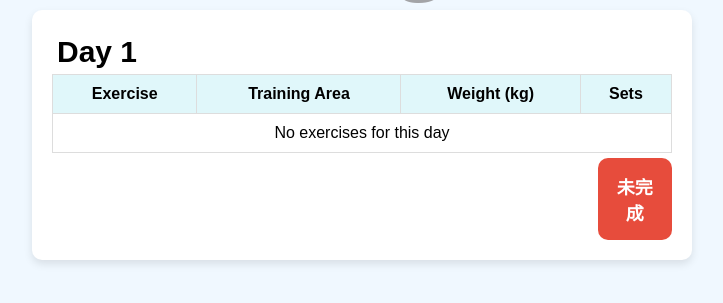
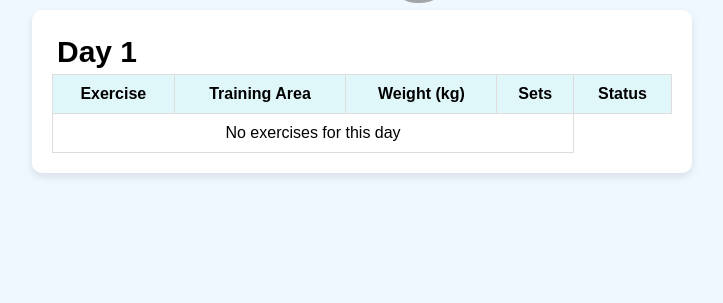
Before and after one commit to Poyi1028/DB_Project, a Flask app: page /plan/workout/make in a window 1280 px wide. Shown: the part 131-434 px from the top of the page, without its empty margins (278-1001 px from the left). Run offline with Flask 3, Linux system fonts and the light colour scheme; the visitor is signed in with stand-in values (Sample User, id 1); data that the repository does not hold is empty.

Commit message:
健身菜單按鈕完成

```diff
--- a/app.py
+++ b/app.py
@@ -290,37 +290,30 @@ def generate_plan():
     finally:
         conn.close()
 
-@app.route("/plan/workout/update", methods=["GET", "POST"])
+# 菜單確認完成的頁面
+@app.route('/update_status', methods=['POST'])
 def update_status():
-    conn = get_db_conn()
-    data = request.get_json()  # 获取 JSON 数据
-    plan_ids = data.get('planIds', [])  # 获取 planIds 列表
+    # 獲取前端傳遞的 Json 檔案 (該健身菜單的 id)
+    data = request.json
+    plan_id = data['plan_id']
+
     try:
+        conn = get_db_conn()
         with conn.cursor() as cursor:
-            for plan_id in plan_ids:
-                sql = "UPDATE exercise_plan SET Status = 'Done' WHERE Plan_ID = %s"
-                cursor.execute(sql, (plan_id))
-        conn.commit()
-        return render_template('workoutSuccess.html')
+            # 將該 id 的菜單設置為完成
+            sql = """
+            UPDATE exercise_plan
+            SET Status = 'Done'
+            WHERE Plan_ID = %s
+            """
+            cursor.execute(sql, (int(plan_id)))
+            conn.commit()
     except Exception as e:
         return str(e)
     finally:
         conn.close()
 
-# @app.route('/check_attribute')
-# def check_attribute():
-#     conn = get_db_conn()
-#     try:
-#         with conn.cursor() as cursor:
-#             sql = "SELECT Status FROM exercise_plan WHERE Status = 'Undone' AND User_ID = %s"
-#             cursor.execute(sql, (int(session['id'])))
-#             result = cursor.fetchone()
-#             if result and result['Status'] == 'Undone':
-#                 return jsonify({'skip': True})
-#             else:
-#                 return jsonify({'skip': False})
-#     finally:
-#         conn.close()
+    return jsonify({'success': True}), 200
 
 # 飲食菜單頁面
 @app.route('/plan/nutrition', methods=['GET', 'POST'])
--- a/static/css/plan03-exercise.css
+++ b/static/css/plan03-exercise.css
@@ -93,9 +93,8 @@ input[type="number"] {
     color: white;
     border: none;
     margin-top: 5px;
-    margin-left: 88%;
-    padding: 15px 15px;
-    font-size: 18px;
+    padding: 8px;
+    font-size: 14px;
     font-weight: bold;
     border-radius: 10px;
     cursor: pointer;
--- a/templates/plan03-exercise.html
+++ b/templates/plan03-exercise.html
@@ -27,6 +27,7 @@
                             <th>Training Area</th>
                             <th>Weight (kg)</th>
                             <th>Sets</th>
+                            <th>Status</th>
                         </tr>
                     </thead>
                     <tbody>
@@ -39,8 +40,12 @@
                                     <td>
                                         <input type="number" value="{{ exercise.set_value }}" class="times-input">
                                     </td>
-                                    <td style="display:none;" class="exercise-status">{{ exercise.status }}</td> <!-- 隱藏狀態信息 -->
-                                    <td style="display:none;" class="exercise-status">{{ exercise.plan_id }}</td> <!-- 隱藏狀態信息 -->
+                                    <td>
+                                        <button class="status-button {{ 'completed' if exercise.status == 'Done' else ''}}"
+                                                data-plan-id="{{ exercise.plan_id }}"
+                                                data-status="{{ exercise.status }}"
+                                                onclick="updateStatus(this)">{{ '已完成' if exercise.status == 'Done' else '未完成' }}</button>
+                                    </td>
                                 </tr>
                             {% endfor %}
                         {% else %}
@@ -51,7 +56,6 @@
                     </tbody>
                 </table>
                 <div class="button-container">
-                    <button class="status-button">未完成</button>
                 </div>
             </div>
         {% endfor %}
@@ -60,55 +64,26 @@
         function back() {
             window.location.href = "/plan";
         }
-        // 初始化按钮状态
-        window.addEventListener('DOMContentLoaded', (event) => {
-            const statuses = [];
-            document.querySelectorAll('.exercise-status').forEach(statusElement => {
-                statuses.push(statusElement.textContent.trim());
-            });
+        function updateStatus(button) {
+            const planId = button.getAttribute('data-plan-id');
+            const currentStatus = button.getAttribute('data-status');
+            const newStatus = currentStatus === 'Done' ? 'Not Done' : 'Done';
 
-            const button = document.querySelector('.status-button');
-            if (statuses.includes('Done')) {
-                button.classList.add('completed');
-                button.textContent = '已完成';
-            }
-        });
-
-        document.querySelectorAll('.status-button').forEach(button => {
-            button.addEventListener('click', function() {
-                if (button.classList.contains('completed')) {
-                    button.classList.remove('completed');
-                    button.textContent = '未完成';
-                } else {
-                    button.classList.add('completed');
-                    button.textContent = '已完成';
-
-                    // 获取 planid 信息
-                    const planIds = [];
-                    document.querySelectorAll('.exercise-planid').forEach(planidElement => {
-                        planIds.push(planidElement.textContent.trim());
-                    });
-
-                    // 调用新的 API
-                    fetch('/plan/workout/update', {
-                        method: 'POST',
-                        headers: {
-                            'Content-Type': 'application/json',
-                        },
-                        body: JSON.stringify({ planIds: planIds })
-                    })
-                    .then(response => response.json())
-                    .then(data => {
-                        console.log('Success:', data);
-                        // 成功后跳转到新页面
-                        window.location.href = '/plan/workout/update';
-                    })
-                    .catch((error) => {
-                        console.error('Error:', error);
-                    });
+            // 發送Ajax請求到後端更新狀態
+            const xhr = new XMLHttpRequest();
+            xhr.open('POST', '/update_status', true);
+            xhr.setRequestHeader('Content-Type', 'application/json');
+            xhr.onreadystatechange = function() {
+                if (xhr.readyState === 4 && xhr.status === 200) {
+                    // 更新按鈕狀態
+                    button.setAttribute('data-status', newStatus);
+                    button.textContent = newStatus === 'Done' ? '已完成' : '未完成';
+                    button.classList.toggle('completed');
                 }
-            });
-        });
+            };
+            const data = JSON.stringify({ plan_id: planId });
+            xhr.send(data);
+        }
     </script>
 </body>
 </html>
```
Also changed, not shown: templates/search-coach.html (+8 -9 lines), templates/search-equipment.html (+12 -5 lines).
